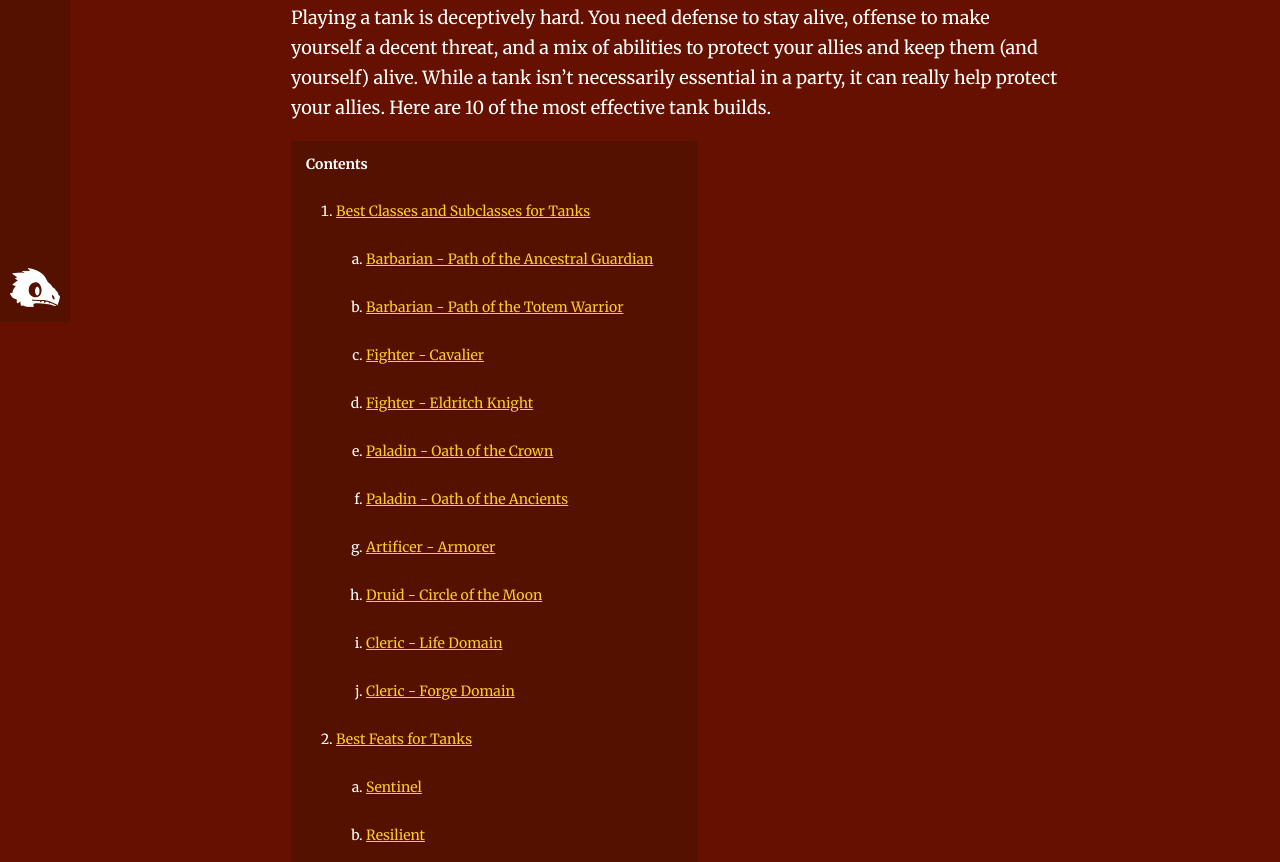
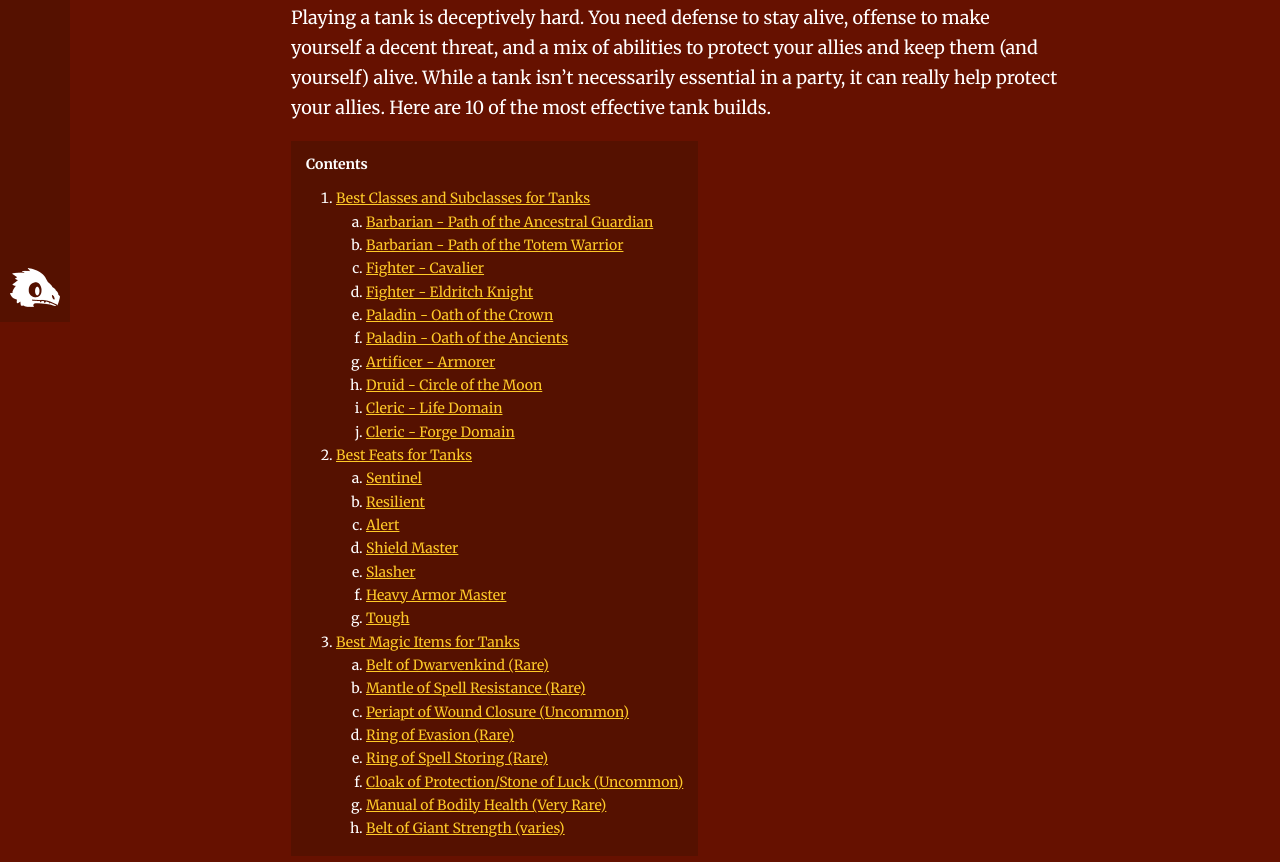
Before and after one commit to brandongregory/dndhelp, an Eleventy site: page src/5e-build-guides/tank-builds.md in a window 1280 px wide. Shown: the part 478-1340 px from the top of the page. Built offline with nearby package versions, Linux system fonts and the light colour scheme; Eleventy itself is replaced by a stand-in of ours; files that its build step writes are made by us from their sources.

Commit message:
Fixing line height on desktop

```diff
--- a/src/scss/components/contents.scss
+++ b/src/scss/components/contents.scss
@@ -17,4 +17,10 @@
     li a {
         line-height: 48px;
     }
+
+    @include desktop {
+        li a {
+            line-height: inherit;
+        }
+    }
 }
```
